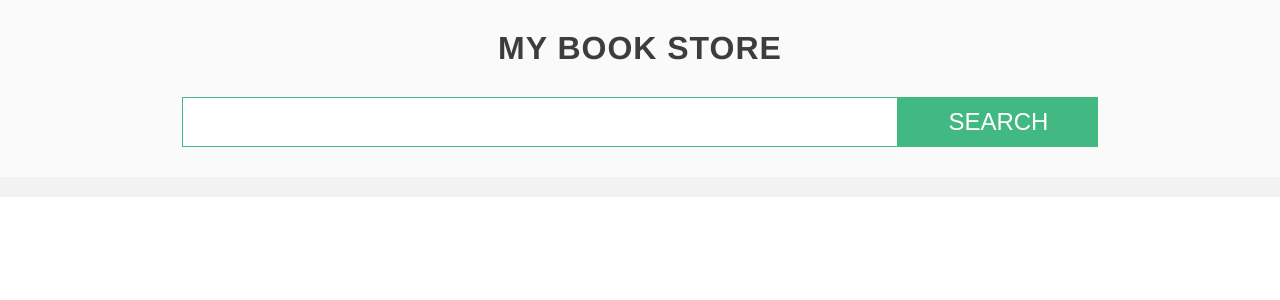
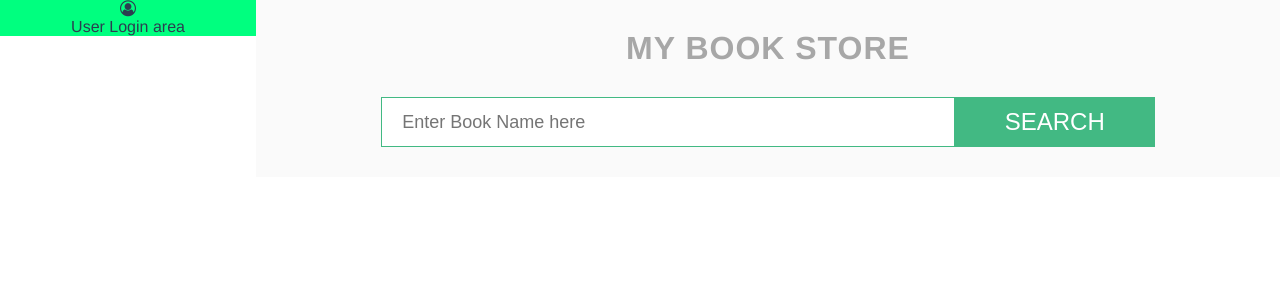
Before and after one commit to Viney29/book-store, a Vue app: page / in a window 1280 px wide. Shown: the top 300 px of the page. Built offline with nearby package versions, Linux system fonts and the light colour scheme.

Commit message:
add login and cart component in app

```diff
--- a/src/App.vue
+++ b/src/App.vue
@@ -1,14 +1,17 @@
 <template>
-  <div id="app">
-    <!-- <img src="./assets/logo.png">
-    <HelloWorld msg="Welcome to Your Vue.js App"/> -->
+	<div id="app" class="app-main">
+		<div class="app-sidebar">
+			<login/>
+		</div>
+		<div class="app-content">
 			<search-bar :searchtext="query" :send-query="searchHit"/>
+			<div class="searchresult">
 				<span class="loader" v-if="state"><img src="./assets/loader.gif" alt="loader"></span>
-    <div class="searchresult">
 				<p class="searchlabel" v-if="requestInit" :style="{'opacity':state ? '0' : '1'}">Showing results for <b>{{searchText}}</b></p>
 				<div class="book-collection">
 				<bookItem :book-info="item" v-for="(item , index) in bookitem" :key="index"  :index="index + 1" :open-drawer="openDrawer"/>
 				<productDrawer v-if="show && bookPitem" :index="pindex" :bookdetail="bookPitem"/>
+				</div>
 			</div>
 		</div>
 	</div>
@@ -19,6 +22,8 @@
 import searchBar from './components/search-bar.vue'
 import bookItem from './components/book-item'
 import productDrawer from './components/product-drawer'
+import login from './components/login'
+import cart from './components/cart'
 import axios from 'axios'
 
 export default {
@@ -45,7 +50,9 @@ export default {
     // HelloWorld
     searchBar,
     bookItem,
-    productDrawer
+    productDrawer,
+    login,
+    cart
   },
   methods:{
     searchHit: function(){
@@ -74,7 +81,6 @@ export default {
       this.activeBookitem.isActive = true;
       this.bookPitem = item;
       this.getPosition(index, 4);
-      console.log("hi")
     },
     getPosition: function(index, col){
       var rem = index % col;
@@ -87,7 +93,6 @@ export default {
         rem = index % col;
         var inc = col - rem;
         var updateIndex = index + inc;
-        console.log(updateIndex);
         this.pindex = updateIndex;
       }
     }
@@ -97,6 +102,11 @@ export default {
 </script>
 
 <style>
+/* html , body {
+	height: 100%;
+	overflow-x: hidden;
+} */
+
 #app {
   font-family: 'Avenir', Helvetica, Arial, sans-serif;
   -webkit-font-smoothing: antialiased;
@@ -116,11 +126,11 @@ export default {
     flex-wrap:wrap;
     justify-content: center;
     max-width: 1200px;
-    margin:20px auto 0px;
+    margin:0px auto;
     width:100%;
 }
 .searchlabel {
-  margin-top: 20px;
+  margin: 20px 0px;
 }
 
 .searchlabel b {
@@ -137,12 +147,12 @@ export default {
   align-items: center;
   justify-content: center;
   text-align: center;
-  position: fixed;
-  top:0px;
-  left:0;
+  position: absolute;
+  top:0;
+  right:0;
   width: 100%;
   height: 100%;
-  background-color:rgba(0,0,0,.5);
+  background-color:rgba(0,0,0,.3);
   z-index: 9;
 }
 
@@ -152,4 +162,20 @@ export default {
     padding:2px;
     border-radius:50%;
 }
+.app-main {
+	display: flex;
+	height: 100%;
+}
+
+.app-sidebar {
+	display: flex;
+	order:1;
+	flex:1 1 20%;
+	height: 100%;
+}
+
+.app-content {
+	order:1;
+	flex:1 1 80%;
+}
 </style>
--- a/src/components/book-item.vue
+++ b/src/components/book-item.vue
@@ -1,7 +1,7 @@
 <template>
     <div class="book-item"  :style="{'order':index}" @click="openDrawer(index, bookInfo)" :class="{'active': isActive}">
         <div class="book-itemWrapper">
-            <div class="wishlist-icon" title="Add to wishlist" @click="">
+            <div class="wishlist-icon" title="Add to wishlist" >
                 <i class="fa fa-heart"></i>
                 <i class="fa fa-heart-o"></i>
             </div>
--- /dev/null
+++ b/src/components/cart.vue
@@ -0,0 +1,16 @@
+<template>
+    <div id="cart-drawer">
+        User cart
+    </div>
+</template>
+
+<script>
+export default {
+
+}
+
+</script>
+
+<style scoped>
+
+</style>
--- /dev/null
+++ b/src/components/login.vue
@@ -0,0 +1,26 @@
+<template>
+    <div class="login-area">
+        <span>
+            <i class="fa fa-user-circle-o" aria-hidden="true"></i><br>
+            User Login area
+            </span>
+    </div>
+</template>
+
+<script>
+export default {
+
+}
+
+</script>
+
+<style scoped>
+.login-area {
+    justify-content: center;
+	align-items: center;
+    display: flex;
+    height: 100%;
+    flex:1;
+    background-color:springgreen;
+}
+</style>
--- a/src/components/search-bar.vue
+++ b/src/components/search-bar.vue
@@ -3,7 +3,7 @@
 		<h2>My Book Store</h2>
 		<div>
 			<div class="search-bar">
-				<input v-model="searchtext.q" type="text" @keyup="pressEnter" />
+				<input v-model="searchtext.q" type="text" @keyup="pressEnter" placeholder="Enter Book Name here"/>
 				<button @click="btnClick">Search</button>
 			</div>
 		</div>
@@ -30,10 +30,12 @@
 	},
 	methods:{
 		btnClick: function () {
-			this.sendQuery();
+			if (this.q === "" ){
+				this.sendQuery();
+			}
 		},
 		pressEnter: function(e){
-			if(e.keyCode == 13){
+			if (this.q === "" &&  e.keyCode == 13){
 				this.sendQuery();
 			}
 		}
@@ -51,7 +53,7 @@
 
 h2 {
 	font-size:32px;
-	color:#3e3d3e;
+	color:#a7a7a7;
 	text-transform: uppercase;
 	letter-spacing: 1px;
 }
```
Lines whose indentation alone changed are shown as unchanged.
